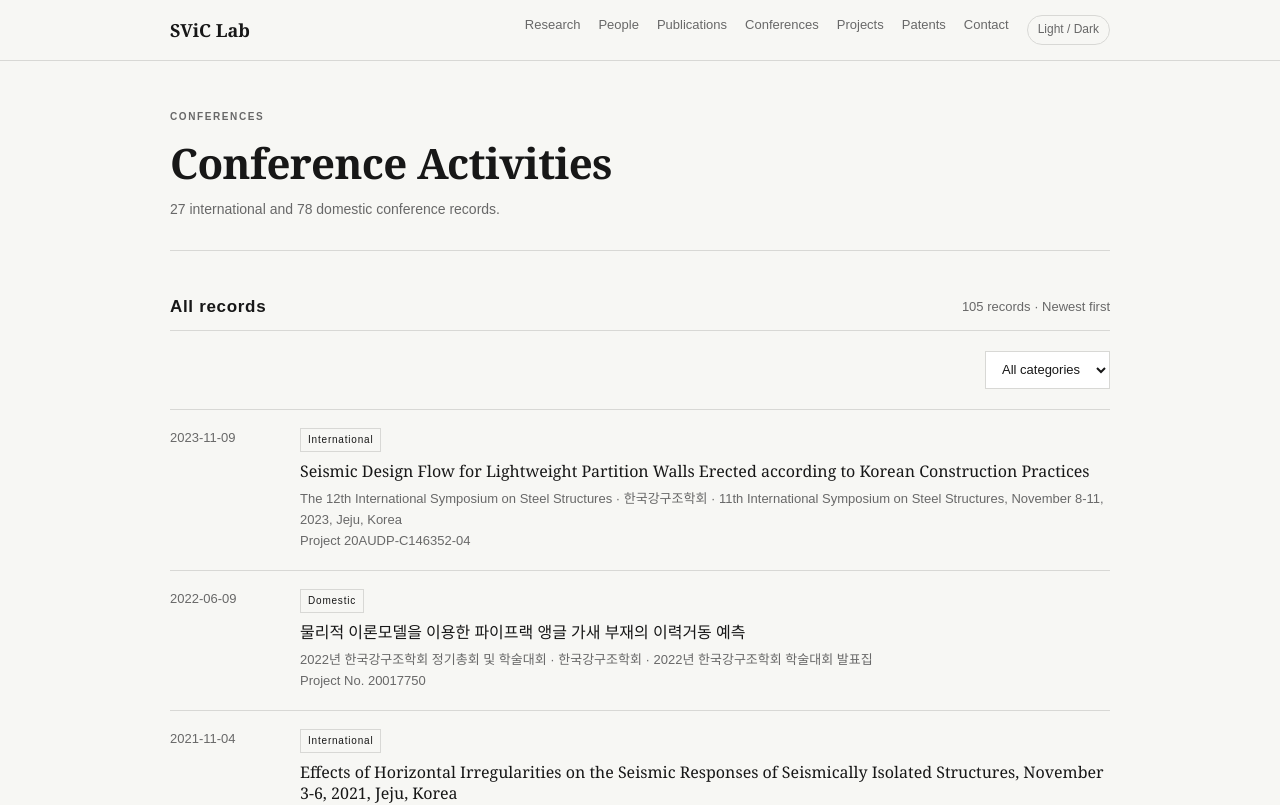
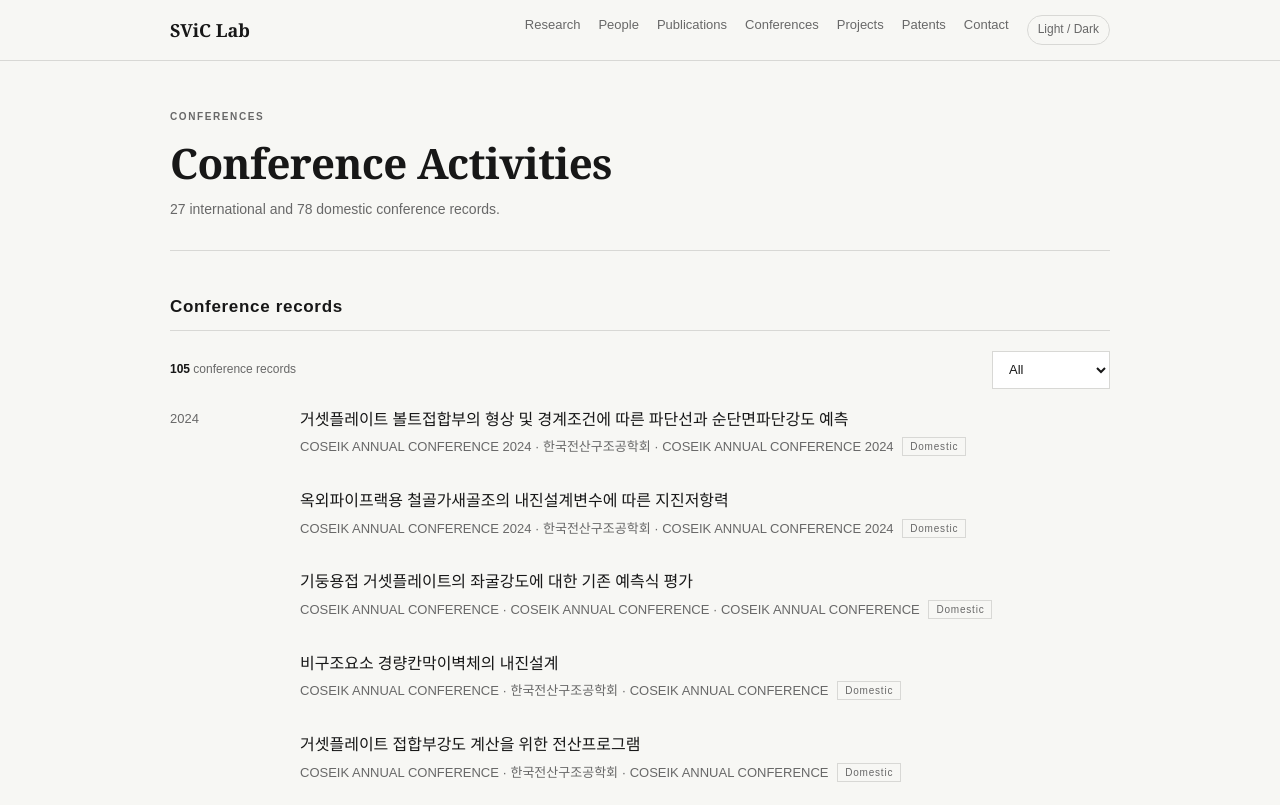
Before and after one commit to sviclab/sviclab.github.io, a Next.js app: page /conferences in a window 1280 px wide. Shown: the top 805 px of the page. Built offline with nearby package versions, Linux system fonts and the light colour scheme.

Commit message:
Align conference chronology with publications

```diff
--- /dev/null
+++ b/app/components/ConferenceExplorer.tsx
@@ -0,0 +1,39 @@
+'use client';
+
+import { useMemo, useState } from 'react';
+
+type ConferenceRecord = {
+  id: string;
+  year: number;
+  title: string;
+  meta: string;
+  group: 'International' | 'Domestic';
+};
+
+export default function ConferenceExplorer({ records }: { records: ConferenceRecord[] }) {
+  const [filter, setFilter] = useState('all');
+  const shown = useMemo(() => records.filter(record => filter === 'all' || record.group === filter), [records, filter]);
+
+  return <>
+    <div className="journal-toolbar">
+      <p><strong>{shown.length}</strong> conference record{shown.length === 1 ? '' : 's'}</p>
+      <select aria-label="Conference filter" value={filter} onChange={event => setFilter(event.target.value)}>
+        <option value="all">All</option>
+        <option value="International">International</option>
+        <option value="Domestic">Domestic</option>
+      </select>
+    </div>
+    <div className="record-list publication-list">
+      {shown.map((record, index) => {
+        const startsYear = index === 0 || shown[index - 1].year !== record.year;
+        return <article className={`record${startsYear ? ' year-start' : ''}`} key={record.id}>
+          <div className="record-side">{startsYear ? record.year : ''}</div>
+          <div>
+            <h3>{record.title}</h3>
+            <p className="record-meta">{record.meta} <span className="badge publication-index">{record.group}</span></p>
+          </div>
+        </article>;
+      })}
+    </div>
+  </>;
+}
--- a/app/conferences/page.tsx
+++ b/app/conferences/page.tsx
@@ -1,50 +1,62 @@
 import type { Metadata } from 'next';
 import data from '../../data/achievements.json';
+import ConferenceExplorer from '../components/ConferenceExplorer';
 import PageHero from '../components/PageHero';
-import RecordExplorer from '../components/RecordExplorer';
 
 export const metadata: Metadata = { title: 'Conferences | SViC Lab' };
 
 const supplementalRecords = [
   {
     id: 'c-eurodyn-2020',
-    side: '2020',
+    year: 2020,
     sortDate: '2020-11-23',
     title: 'Structural Properties of Unreinforced Masonry Walls Considering Construction Qualities',
     meta: '11th International Conference on Structural Dynamics (EURODYN 2020) · Virtual, Athens, Greece',
-    detail: '',
-    group: 'International',
+    group: 'International' as const,
   },
   {
     id: 'c-icbmc-2018',
-    side: '2018',
+    year: 2018,
     sortDate: '2018-02-23',
     title: 'Experimental Investigation on Inelastic Cyclic Behaviour of Bracing Member with Wide-flange Section',
     meta: '3rd International Conference on Building Materials and Construction (ICBMC 2018) · Nha Trang, Vietnam',
-    detail: '',
-    group: 'International',
+    group: 'International' as const,
   },
 ];
+
+const inferredYears: Record<number, number> = {
+  1: 2015, 2: 2015, 3: 2015, 4: 2015,
+  7: 2015, 8: 2015, 9: 2015, 10: 2015, 11: 2015, 12: 2015, 13: 2015,
+  15: 2015, 16: 2015, 45: 2015, 50: 2017,
+  64: 2019, 65: 2019, 76: 2021,
+  83: 2024, 84: 2024, 85: 2024,
+};
+
+function conferenceYear(record: (typeof data.conferences)[number]) {
+  const text = [record.date, record.conference, record.venue].filter(Boolean).join(' ');
+  const match = text.match(/(?:19|20)\d{2}/);
+  return match ? Number(match[0]) : inferredYears[record.number] || 0;
+}
 
 export default function Page() {
   const records = [
     ...data.conferences.map((c, i) => ({
       id: `c-${i}`,
-      side: c.date || `No. ${c.number}`,
+      year: conferenceYear(c),
       sortDate: c.date || '',
+      number: c.number,
       title: c.title || c.conference,
       meta: [c.conference, c.host, c.venue].filter(Boolean).join(' · '),
-      detail: c.projectNumber ? `Project ${c.projectNumber}` : '',
-      group: c.scope === 'international' ? 'International' : 'Domestic',
+      group: (c.scope === 'international' ? 'International' : 'Domestic') as 'International' | 'Domestic',
     })),
-    ...supplementalRecords,
-  ].sort((a, b) => b.sortDate.localeCompare(a.sortDate));
+    ...supplementalRecords.map(record => ({ ...record, number: 0 })),
+  ].sort((a, b) => b.year - a.year || b.sortDate.localeCompare(a.sortDate) || b.number - a.number);
 
   return <>
     <PageHero eyebrow="Conferences" title="Conference Activities" description={`${data.counts.internationalConferences} international and ${data.counts.domesticConferences} domestic conference records.`} />
     <section className="content-section page-width">
-      <div className="section-title"><h2>All records</h2><p>{records.length} records · Newest first</p></div>
-      <RecordExplorer records={records} groups={['International', 'Domestic']} placeholder="Search title or conference" />
+      <div className="section-title"><h2>Conference records</h2></div>
+      <ConferenceExplorer records={records} />
     </section>
   </>;
 }
```
